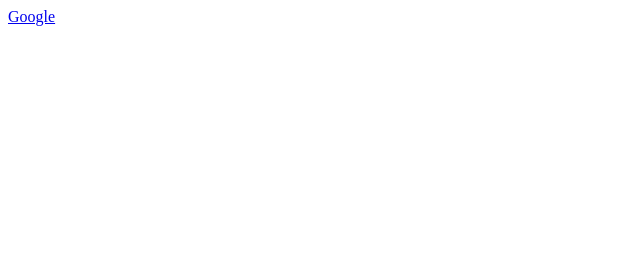
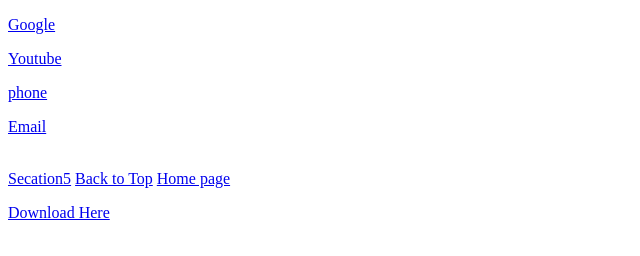
Before and after one commit to Ar1fAli/Full-Stack-JavaScript-2.0-Ineuron-Internship-Projects, a plain HTML site: page Html Practice/06-Links.html in a window 1280 px wide. Shown: the whole page, without its empty margins (0-640 px from the left). Drawn offline with Linux system fonts and the light colour scheme.

Commit message:
working on links

```diff
--- a/Html Practice/06-Links.html
+++ b/Html Practice/06-Links.html
@@ -6,7 +6,37 @@
     <title>Links</title>
 </head>
 <body>
-    <a href="https://www.google.com">Google</a>
+    <!-- The <a> element with its href attribue, creates ahyper link to web pages, files , email addresses, location in the same page  -->
+    <!-- clickin on the content within the anchor tag focused on the element will activate it  -->
+
+    <p>
+        <a href="https://www.google.com">Google</a>
+    </p>
+    <!-- target attribute with blank value to switch to the new tag -->
+    <p>
+        <a href="https://www.youtube.com" target="_blank">Youtube</a>
+    </p>
+    <!-- for telephone link  -->
+    <p>
+        <a href="tel:+123456789">phone</a>
+    </p>
+    <!-- for mail link  -->
+    <p>
+        <a href="mailto:abcd@example.com">Email</a>
+    </p>
+    <!-- Local Links (same page or home page ) for web page  -->
+    <p>
+        <!-- for going to that secation  --> <br>
+        <a href="#Sectation5">Secation5</a>
+        <!-- for going top of the web page  -->
+        <a href="#">Back to Top</a>
+        <!-- for going to the home page of website -->
+        <a href="./">Home page</a>
+    </p>
+    <!-- for download the file or content on given link  -->
+    <p>
+        <a href="./HTML.webp" download>Download Here</a>
+    </p>
 
 </body>
 </html>
```
Also changed, not shown: Html Practice/HTML.webp (added).
